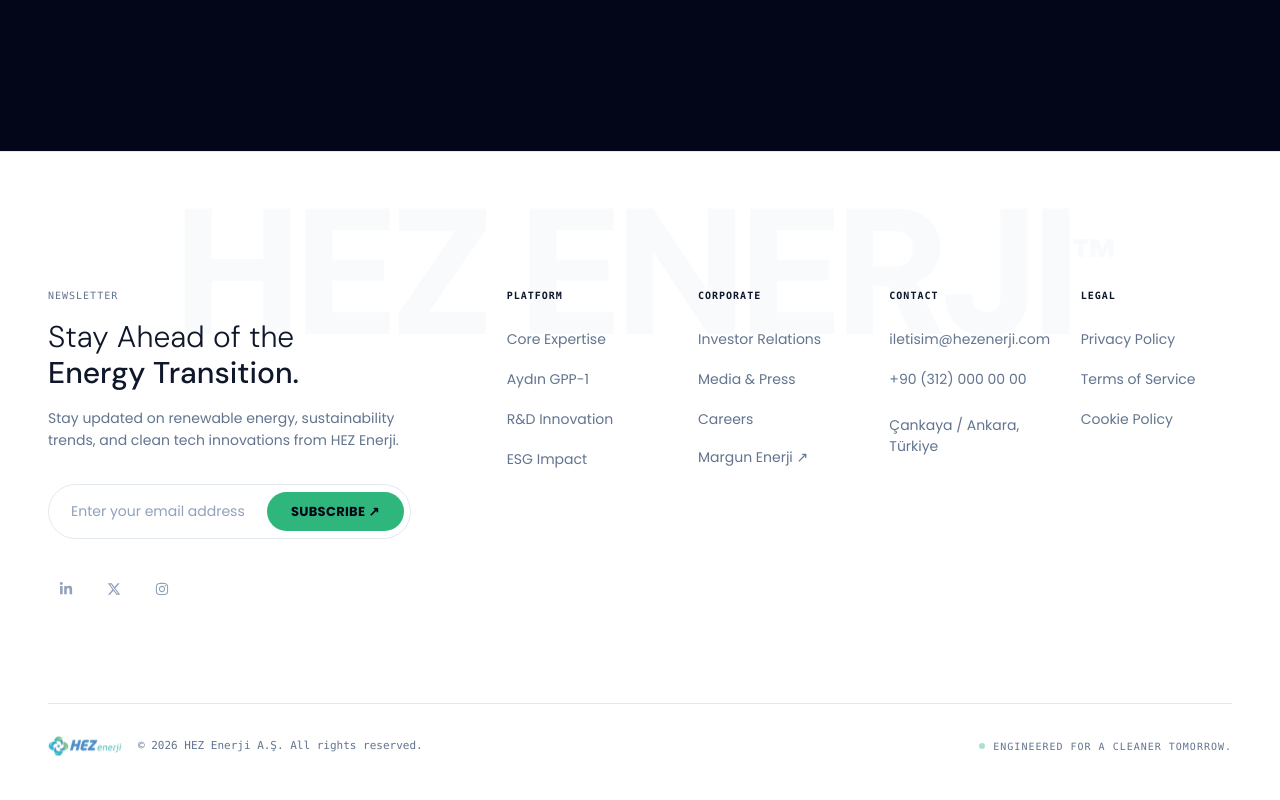
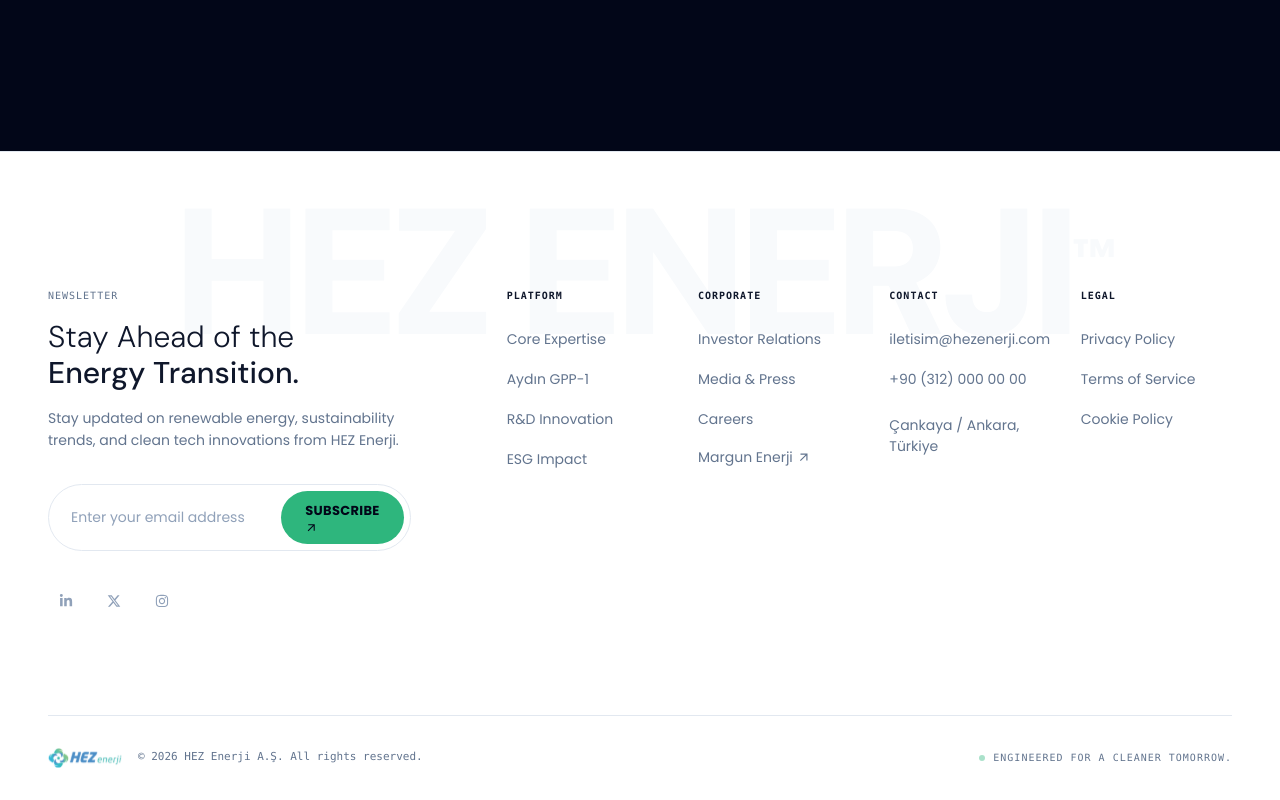
Before and after one commit to itseghosime-dev/hezenerji, a Next.js app: page / in a window 1280 px wide. Shown: the part 9912-10712 px from the top of the page. Built offline with nearby package versions, Linux system fonts and the light colour scheme; no server answers.

Commit message:
feat: Add arrow icon to subscription button and external link in Footer component

```diff
--- a/components/layout/bottom/Footer.tsx
+++ b/components/layout/bottom/Footer.tsx
@@ -2,6 +2,7 @@
 import Link from "next/link";
 import Image from "next/image";
 import { FaLinkedinIn, FaXTwitter, FaInstagram } from "react-icons/fa6";
+import { MdOutlineArrowOutward } from "react-icons/md";
 
 export default function Footer() {
   const currentYear = new Date().getFullYear();
@@ -50,7 +51,7 @@
                 type="submit"
                 className="bg-primary text-slate-950 rounded-full px-6 py-2.5 text-[13px] font-bold tracking-wide uppercase hover:bg-slate-900 hover:text-white transition-colors duration-300 shrink-0"
               >
-                Subscribe ↗
+                Subscribe <MdOutlineArrowOutward />
               </button>
             </form>
 
@@ -93,7 +94,7 @@
                 <li><a href="#" className="text-[14px] text-slate-500 hover:text-primary transition-colors">Investor Relations</a></li>
                 <li><a href="#" className="text-[14px] text-slate-500 hover:text-primary transition-colors">Media & Press</a></li>
                 <li><a href="#" className="text-[14px] text-slate-500 hover:text-primary transition-colors">Careers</a></li>
-                <li><a href="https://margunenerji.com.tr" target="_blank" rel="noreferrer" className="text-[14px] text-slate-500 hover:text-primary transition-colors flex items-center gap-1">Margun Enerji ↗</a></li>
+                <li><a href="https://margunenerji.com.tr" target="_blank" rel="noreferrer" className="text-[14px] text-slate-500 hover:text-primary transition-colors flex items-center gap-1">Margun Enerji <MdOutlineArrowOutward /></a></li>
               </ul>
             </div>
 
```
